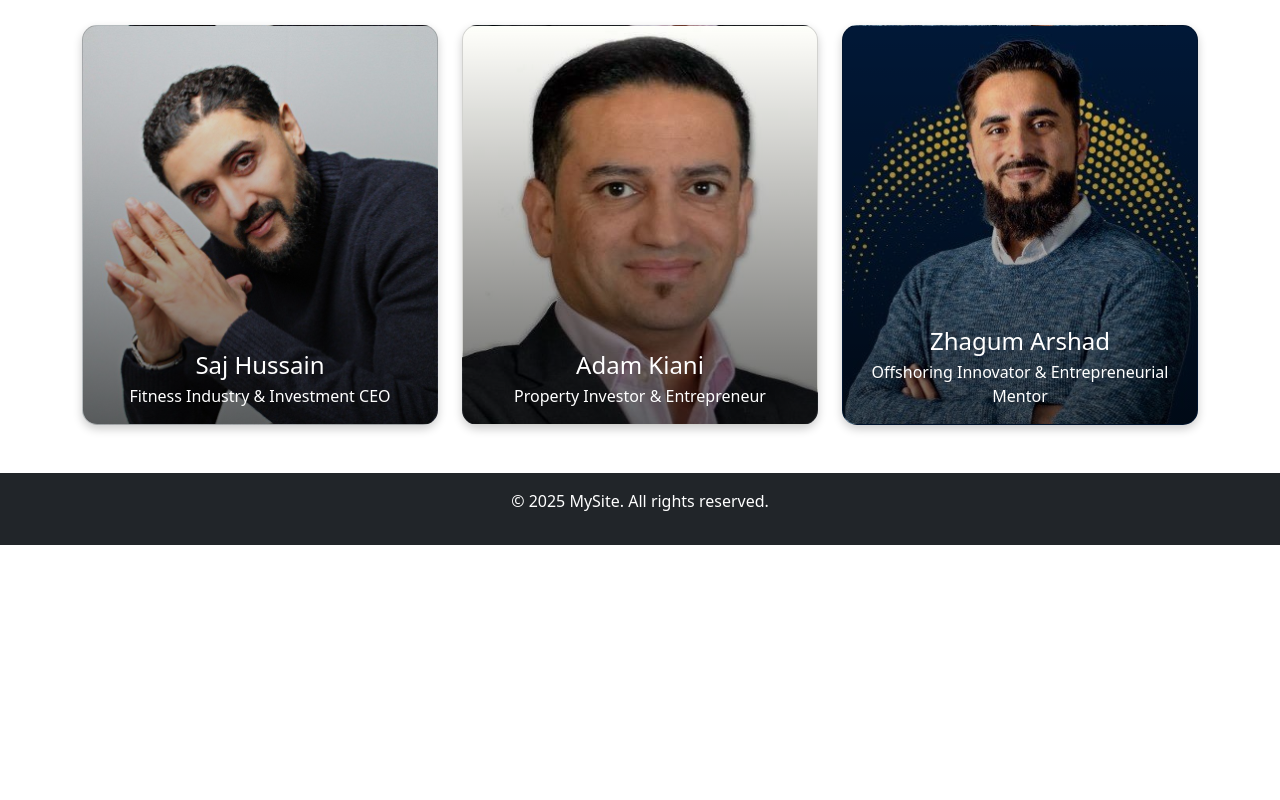
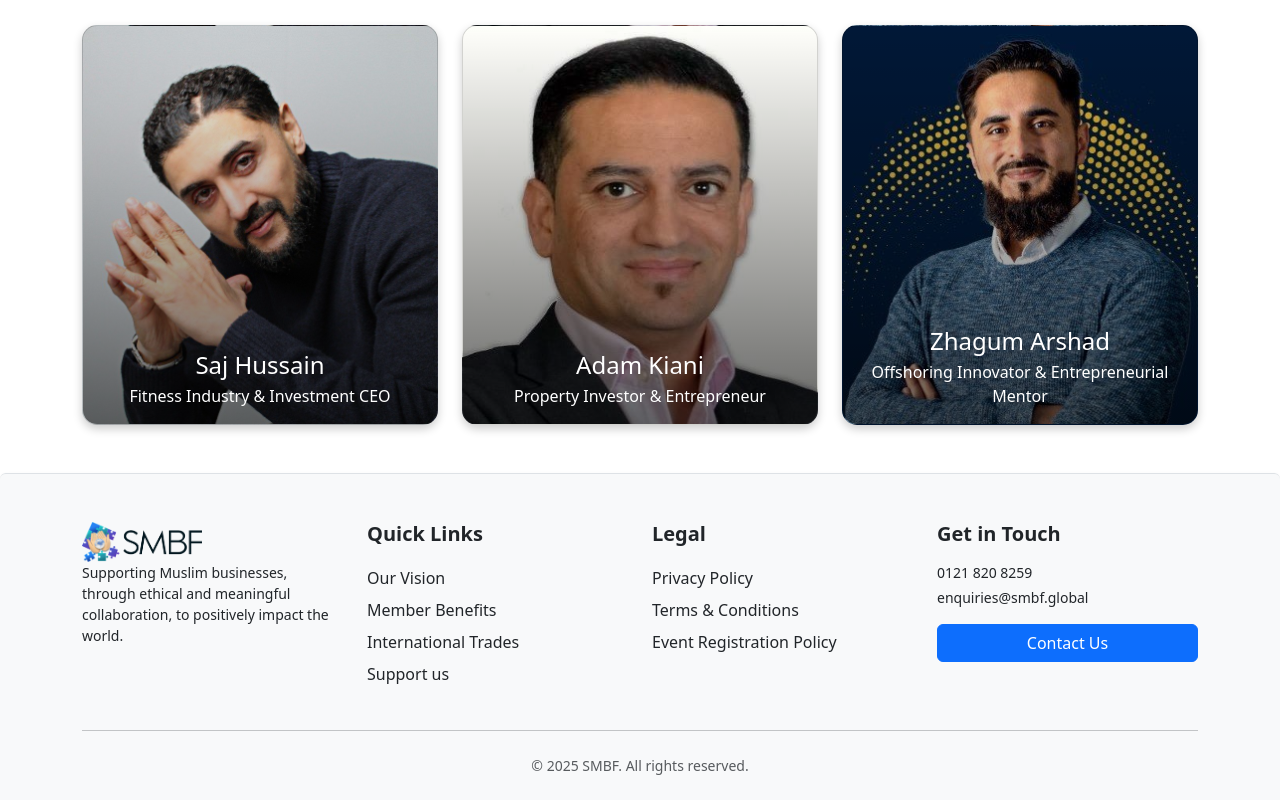
Before and after one commit to bilal-1235/smcproject, a React (Create React App) app: page / in a window 1280 px wide. Shown: the part 1840-2640 px from the top of the page. Before the commit the page ends 2385 px from the top, so only its background shows below. Built offline with nearby package versions, Linux system fonts and the light colour scheme.

Commit message:
add footer

```diff
--- a/package.json
+++ b/package.json
@@ -15,6 +15,7 @@
     "react": "^18.2.0",
     "react-bootstrap": "^2.10.9",
     "react-dom": "^18.2.0",
+    "react-icons": "^5.5.0",
     "react-scripts": "5.0.1",
     "swiper": "^11.2.6",
     "typescript": "^4.9.5",
--- a/src/components/Features.tsx
+++ b/src/components/Features.tsx
@@ -94,8 +94,8 @@ export default function App() {
         <SwiperSlide><img src={img5} alt="Slide 1" /></SwiperSlide>
         <SwiperSlide><img src={img6} alt="Slide 1" /></SwiperSlide>
       </Swiper>
-      <button className="btn btn-primary mt-4" style={{ marginLeft: '50px' }}> Join our Member
-        </button>
+      <div className='d-flex justify-content-center'><button className="btn btn-primary mt-4  "  > Join our Member
+      </button></div>
       </section>
     </>
   );
--- a/src/components/Footer.tsx
+++ b/src/components/Footer.tsx
@@ -1,9 +1,60 @@
-import React from 'react';
+import logo from '../assets/images/SMBF_Logo.png';
+import 'bootstrap/dist/css/bootstrap.min.css'; // Import Bootstrap CSS
 
-const Footer: React.FC = () => {
+const Footer = () => {
   return (
-    <footer className="bg-dark text-white text-center py-3">
-      <p>&copy; {new Date().getFullYear()} MySite. All rights reserved.</p>
+    <footer className="bg-light text-dark pt-5 pb-4 border-top rounded-top shadow-sm">
+      <div className="container">
+        <div className="row gy-4">
+
+          <div className="col-md-3 ">
+          <img src={logo} alt="Logo" height="40" />
+            <p className="small mt-">
+            Supporting Muslim businesses, through ethical and meaningful collaboration, to positively impact the world.
+            </p>
+
+          </div>
+
+
+          <div className="col-md-3">
+            <h5 className="fw-bold mb-3">Quick Links</h5>
+            <ul className="list-unstyled">
+              <li><a href="#" className="text-decoration-none text-dark d-block py-1">Our Vision
+              </a></li>
+              <li><a href="#" className="text-decoration-none text-dark d-block py-1">Member Benefits
+              </a></li>
+              <li><a href="#" className="text-decoration-none text-dark d-block py-1">International Trades
+              </a></li>
+              <li><a href="#" className="text-decoration-none text-dark d-block py-1">Support us</a></li>
+            </ul>
+          </div>
+
+          {/* Legal Section */}
+          <div className="col-md-3">
+            <h5 className="fw-bold mb-3">Legal</h5>
+            <ul className="list-unstyled">
+              <li><a href="#" className="text-decoration-none text-dark d-block py-1">Privacy Policy</a></li>
+              <li><a href="#" className="text-decoration-none text-dark d-block py-1">Terms & Conditions</a></li>
+              <li><a href="#" className="text-decoration-none text-dark d-block py-1">Event Registration Policy</a></li>
+            </ul>
+          </div>
+
+          {/* Contact Section */}
+          <div className="col-md-3">
+            <h5 className="fw-bold mb-3">Get in Touch</h5>
+            <p className="mb-1 small">0121 820 8259</p>
+            <p className="mb-3 small">enquiries@smbf.global</p>
+            <button className="btn btn-primary w-100">Contact Us</button>
+          </div>
+        </div>
+
+        <hr className="my-4" />
+        <div className="text-center">
+          <p className="text-muted small mb-0">
+            &copy; {new Date().getFullYear()} SMBF. All rights reserved.
+          </p>
+        </div>
+      </div>
     </footer>
   );
 };
```
Also changed, not shown: 1 other file (tests, documents, lock files or other folders).
